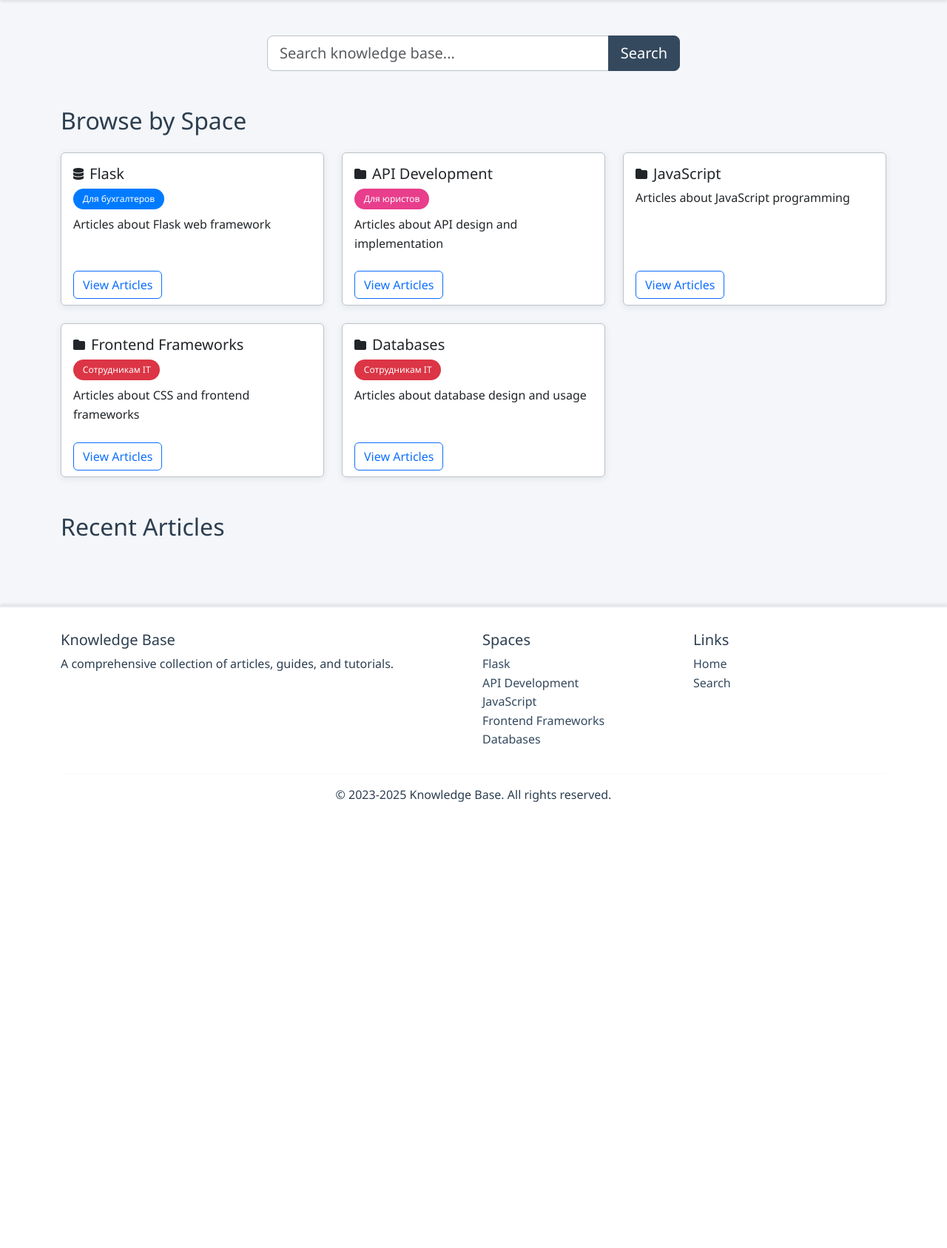
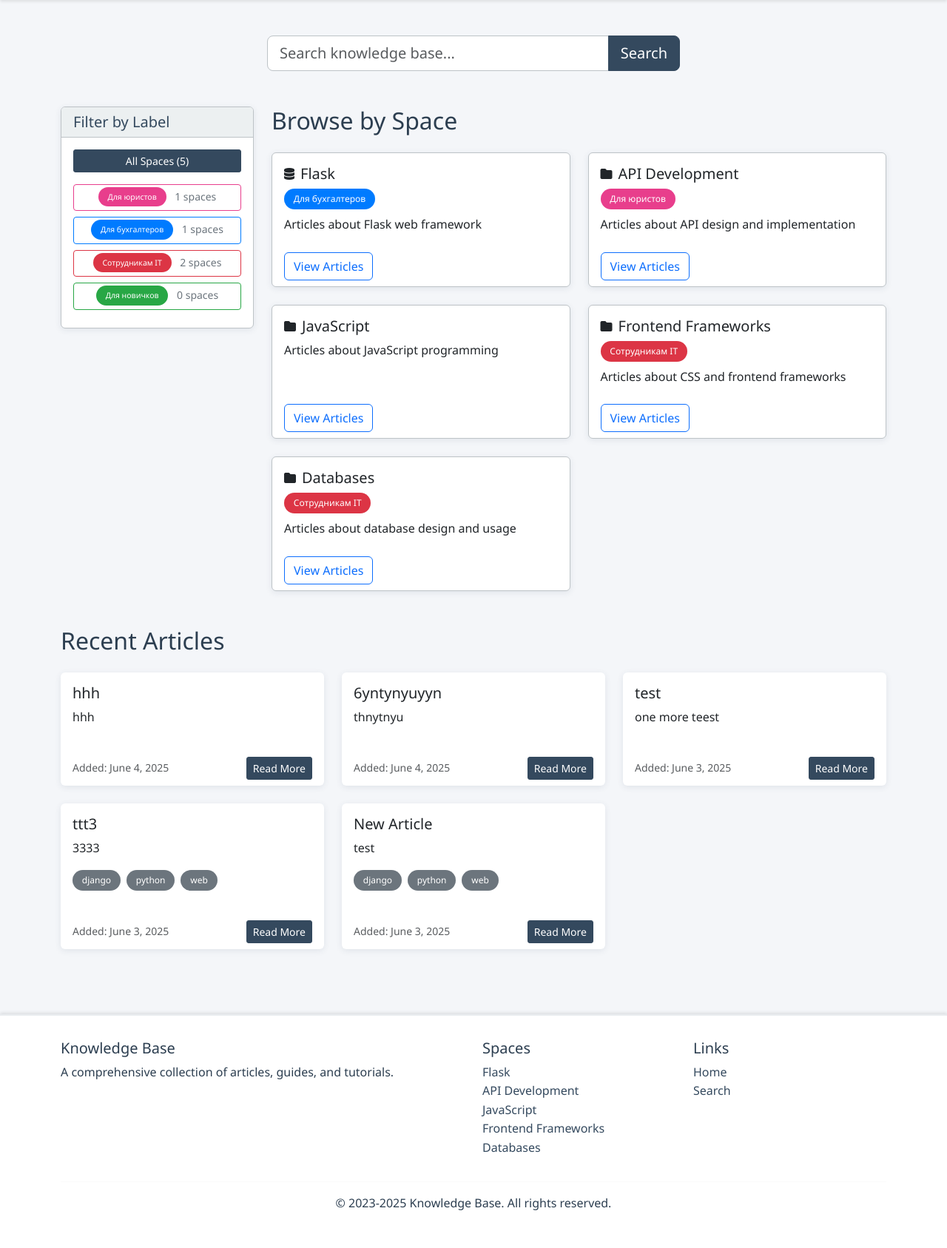
Before and after one commit to a-dulatov/KnowledgeVault, a Django app: page / in a window 1280 px wide. Shown: the part 67-1754 px from the top of the page at 74% size. Before the commit the page ends 1151 px from the top, so only its background shows below. Run offline with Django 5.2, Linux system fonts and the light colour scheme; data comes from the database, SQL or seed files in the repository; both versions use the stored data as it was after the commit.

Commit message:
Add filtering to home page allowing users to browse spaces by label
Implement label-based filtering for spaces on the homepage by introducing Label model relation, template changes, and label-filter.js.

Replit-Commit-Author: Agent
Replit-Commit-Session-Id: 966470d0-1175-4e27-bbd2-ff1539186348
Replit-Commit-Screenshot-Url: https://storage.googleapis.com/screenshot-production-us-central1/5c4c90be-2196-4a0b-b7f2-267e1ae3c18c/78f80c9b-e272-41fa-bef6-35d2c542a43d.jpg

```diff
--- a/kb/views.py
+++ b/kb/views.py
@@ -10,7 +10,7 @@ from django.utils.html import strip_tags
 from django.conf import settings
 from django.views.decorators.csrf import csrf_exempt
 from django.middleware.csrf import get_token
-from .models import (Article, Space, ArticleAttachment, ArticleParagraph,
+from .models import (Label, Article, Space, ArticleAttachment, ArticleParagraph,
                      ParagraphAttachment, ShareSettings, SecureShareLink, ShareLinkView,
                      ArticleRating, ArticleComment, ParagraphLike)
 from .forms import LoginForm, RegistrationForm, ArticleForm, ParagraphForm
@@ -24,12 +24,14 @@ from weasyprint.text.fonts import FontConfiguration
 
 def index(request):
     """Home page with featured articles and spaces"""
-    spaces = Space.objects.all()
+    spaces = Space.objects.select_related('label').all()
+    labels = Label.objects.all()
     latest_articles = Article.objects.order_by('-created_at')[:5]
 
     context = {
         'spaces': spaces,
-        'latest_articles': latest_articles,
+        'labels': labels,
+        'recent_articles': latest_articles,
         'title': 'Knowledge Base Home'
     }
     return render(request, 'index.html', context)
--- /dev/null
+++ b/static/js/label-filter.js
@@ -0,0 +1,65 @@
+document.addEventListener('DOMContentLoaded', function() {
+    const labelFilters = document.querySelectorAll('.label-filter');
+    const spaceItems = document.querySelectorAll('.space-item');
+    const labelCounts = document.querySelectorAll('.label-count');
+
+    // Initialize label counts
+    function updateLabelCounts() {
+        labelCounts.forEach(countElement => {
+            const labelId = countElement.getAttribute('data-label-id');
+            const count = document.querySelectorAll(`.space-item[data-label-id="${labelId}"]`).length;
+            countElement.textContent = count;
+        });
+
+        // Update count for spaces without labels
+        const noLabelCount = document.querySelectorAll('.space-item[data-label-id="none"]').length;
+        const allCount = spaceItems.length;
+
+        // Update "All Spaces" count
+        const allButton = document.querySelector('.label-filter[data-label="all"]');
+        if (allButton) {
+            allButton.textContent = `All Spaces (${allCount})`;
+        }
+    }
+
+    // Filter spaces by label
+    function filterSpacesByLabel(selectedLabelId) {
+        spaceItems.forEach(spaceItem => {
+            const spaceLabelId = spaceItem.getAttribute('data-label-id');
+
+            if (selectedLabelId === 'all') {
+                spaceItem.style.display = 'block';
+            } else if (selectedLabelId === 'none' && spaceLabelId === 'none') {
+                spaceItem.style.display = 'block';
+            } else if (spaceLabelId === selectedLabelId) {
+                spaceItem.style.display = 'block';
+            } else {
+                spaceItem.style.display = 'none';
+            }
+        });
+
+        // Update active button state
+        labelFilters.forEach(button => {
+            button.classList.remove('btn-primary');
+            button.classList.add('btn-outline-secondary');
+        });
+
+        const activeButton = document.querySelector(`.label-filter[data-label="${selectedLabelId}"]`);
+        if (activeButton) {
+            activeButton.classList.remove('btn-outline-secondary');
+            activeButton.classList.add('btn-primary');
+        }
+    }
+
+    // Add click event listeners to filter buttons
+    labelFilters.forEach(button => {
+        button.addEventListener('click', function() {
+            const labelId = this.getAttribute('data-label');
+            filterSpacesByLabel(labelId);
+        });
+    });
+
+    // Initialize counts and set "All Spaces" as active by default
+    updateLabelCounts();
+    filterSpacesByLabel('all');
+});
--- a/templates/index.html
+++ b/templates/index.html
@@ -24,12 +24,44 @@
 </div>
 {% endif %}
 
+<div class="row">
+    <!-- Sidebar for Label Filtering -->
+    <div class="col-md-3">
+        <div class="card mb-4">
+            <div class="card-header">
+                <h5 class="mb-0">Filter by Label</h5>
+            </div>
+            <div class="card-body">
+                <div class="mb-3">
+                    <button type="button" class="btn btn-outline-secondary btn-sm w-100 label-filter" data-label="all">
+                        All Spaces
+                    </button>
+                </div>
+                {% for label in labels %}
+                <div class="mb-2">
+                    <button type="button" class="btn btn-outline-secondary btn-sm w-100 label-filter"
+                            data-label="{{ label.id }}"
+                            style="border-color: {{ label.color }};">
+                        <span class="badge me-2" style="background-color: {{ label.color }}; color: white;">{{ label.name }}</span>
+                        <span class="label-count" data-label-id="{{ label.id }}">0</span> spaces
+                    </button>
+                </div>
+                {% endfor %}
+                {% if not labels %}
+                <p class="text-muted small">No labels created yet.</p>
+                {% endif %}
+            </div>
+        </div>
+    </div>
+
+    <!-- Main Content Area -->
+    <div class="col-md-9">
         <!-- Spaces Section -->
         <section class="mb-5">
             <h2 class="mb-4">Browse by Space</h2>
-    <div class="row row-cols-1 row-cols-md-3 g-4">
+            <div class="row row-cols-1 row-cols-md-2 g-4" id="spaces-container">
                 {% for space in spaces %}
-        <div class="col">
+                <div class="col space-item" data-label-id="{{ space.label.id|default:'none' }}">
                     <div class="card space-card h-100">
                         <div class="card-body">
                             <div class="d-flex align-items-center mb-2">
@@ -51,6 +83,8 @@
                 {% endfor %}
             </div>
         </section>
+    </div>
+</div>
 
 <!-- Recent Articles Section -->
 <section>
--- a/templates/layout.html
+++ b/templates/layout.html
@@ -148,6 +148,7 @@
     <!-- Custom JavaScript -->
     <script src="{% static 'js/main.js' %}"></script>
     <script src="{% static 'js/search.js' %}"></script>
+    <script src="{% static 'js/label-filter.js' %}"></script>
     {% block extra_js %}{% endblock %}
 </body>
 </html>
```
Also changed, not shown: db.sqlite3. Lines whose indentation alone changed are shown as unchanged.
